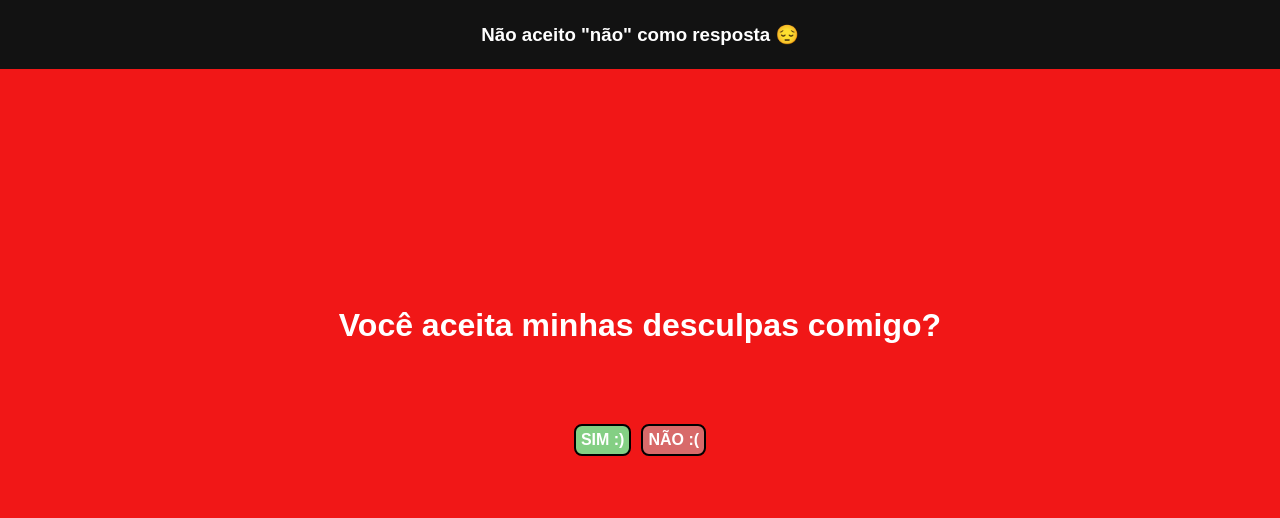
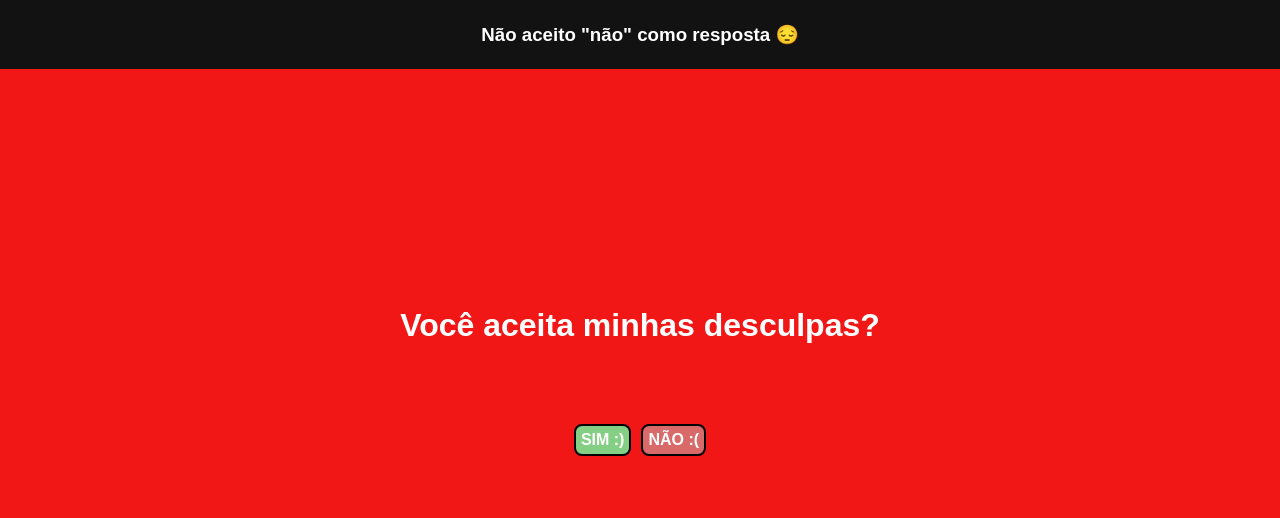
Before and after one commit to Adrianhenrrique/Gustavinho, a plain HTML site: page index.html in a window 1280 px wide. Drawn offline with Linux system fonts and the light colour scheme.

Commit message:
Update index.html

```diff
--- a/index.html
+++ b/index.html
@@ -13,7 +13,7 @@
   </div>
 </header>
 <body>
-  <h1>Você aceita minhas desculpas comigo?</h1>
+  <h1>Você aceita minhas desculpas?</h1>
   <div class="yes-or-no">
   <button class="yes" onclick="tanks()">Sim :)</button>
   <button class="no" onclick="not()">Não :(</button>
```
